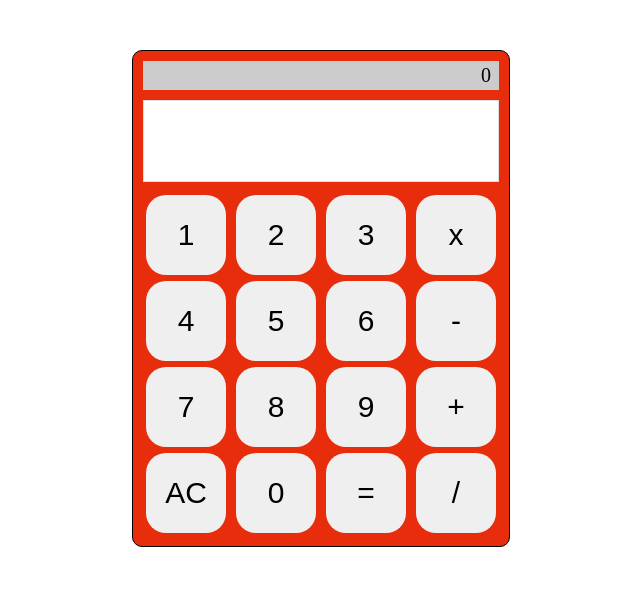
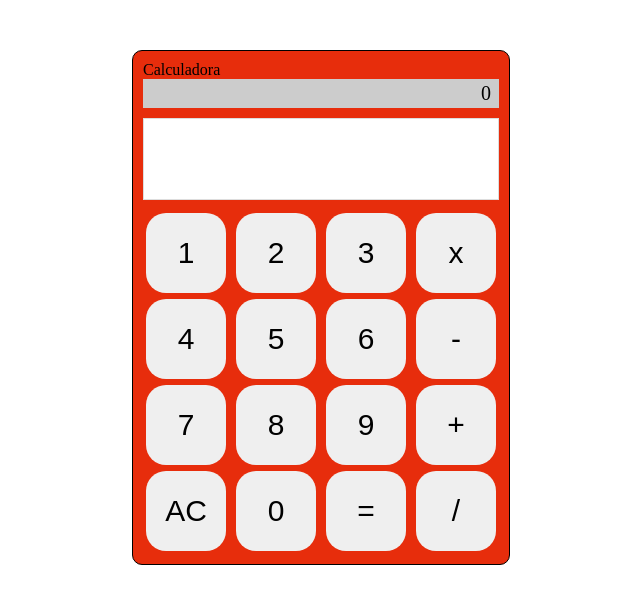
Before and after one commit to d-delgado21/David-Delgado, a plain HTML site: page index.html in a window 1280 px wide. Shown: the whole page, without its empty margins (319-959 px from the left). Drawn offline with Linux system fonts and the light colour scheme.

Commit message:
2/8/2024 + David + Se añade nombre a la calculadora

```diff
--- a/index.html
+++ b/index.html
@@ -9,6 +9,7 @@
 </head>
 <body>
     <div class="container">
+        <div >Calculadora</div>
         <div id="operacionRealizada">0</div>
         <div id="txtResultado"> </div>
         <div class="fila">
```
